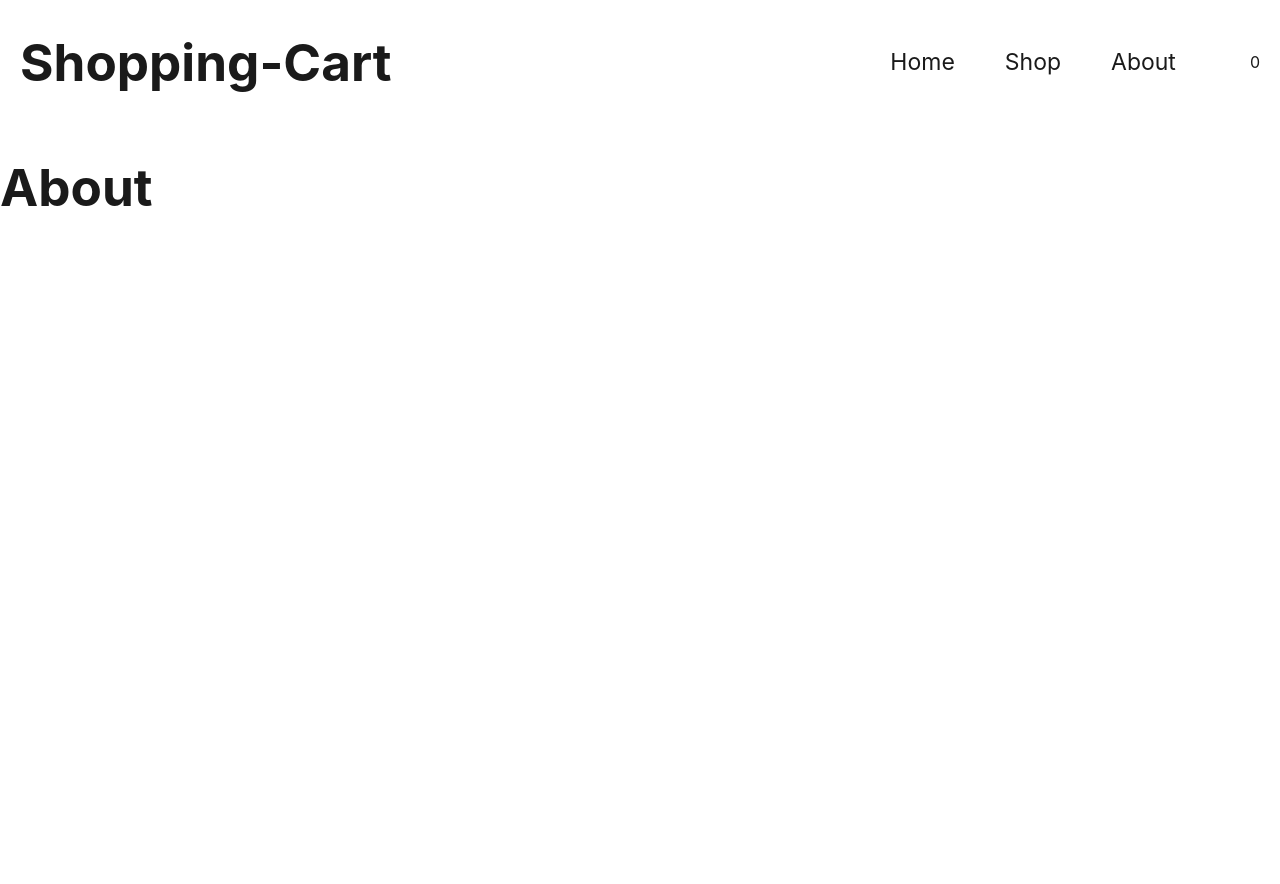
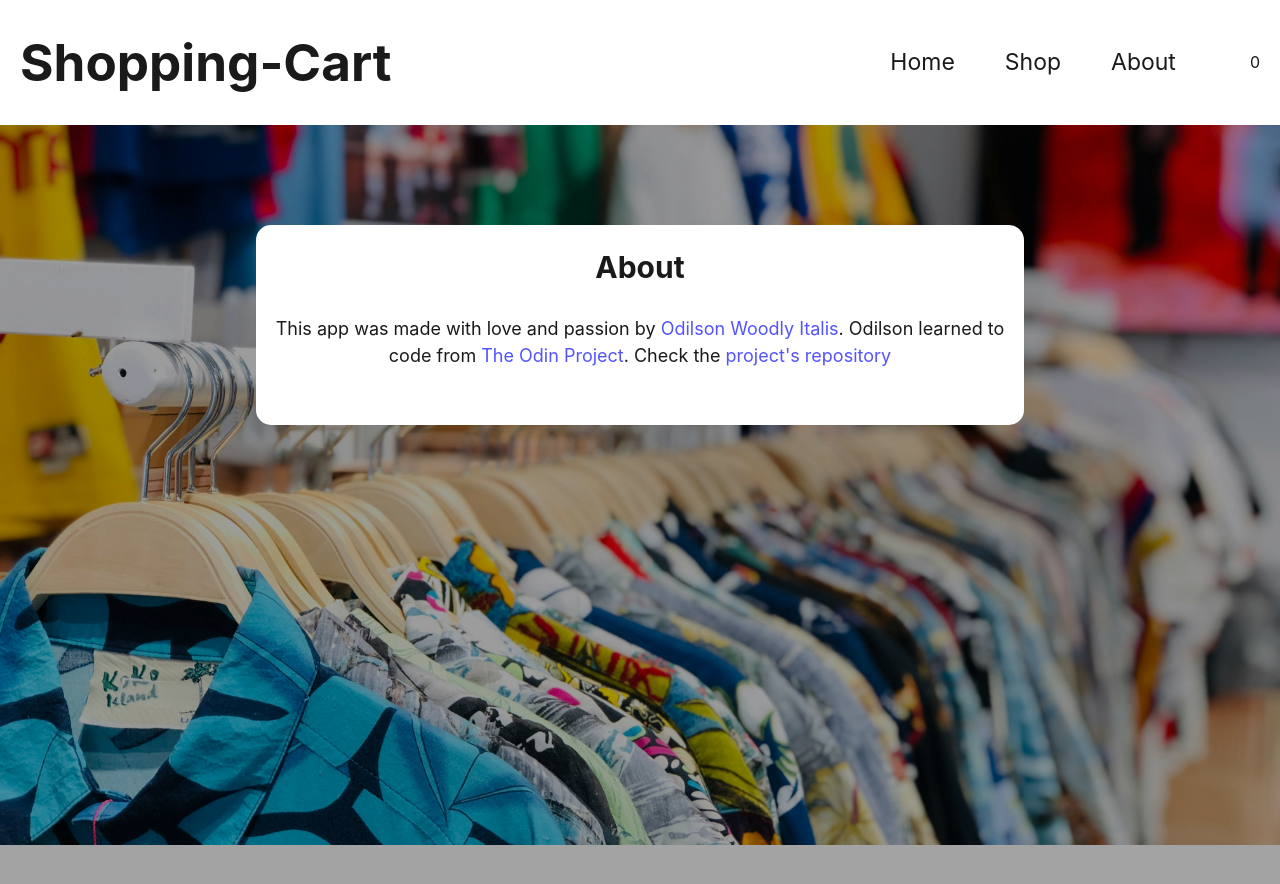
Before and after one commit to odilson-dev/shopping-cart, a React (Vite) app: page /about in a window 1280 px wide. Shown: the top 884 px of the page. Before the commit the page ends 800 px from the top, so only its background shows below. Built offline with nearby package versions, Linux system fonts and the light colour scheme; some icons are missing.

Commit message:
Complete the About component

```diff
--- a/src/components/About.jsx
+++ b/src/components/About.jsx
@@ -8,7 +8,32 @@ class About extends Component {
   render() {
     return (
       <>
-        <h1>About</h1>
+        <div className="home">
+          <div className="about-cover">
+            <div className="about-box">
+              <h2>About</h2>
+              <p>
+                This app was made with love and passion by{" "}
+                <a target="_blank" href="https://github.com/odilson-dev">
+                  {" "}
+                  Odilson Woodly Italis
+                </a>
+                . Odilson learned to code from{" "}
+                <a target="_blank" href="https://theodinproject.com">
+                  The Odin Project
+                </a>
+                . Check the{" "}
+                <a
+                  target="_blank"
+                  href="https://github.com/odilson-dev/shopping-cart"
+                >
+                  project's repository
+                </a>
+              </p>
+              <div className="about-link-box"></div>
+            </div>
+          </div>
+        </div>
       </>
     );
   }
--- a/src/index.css
+++ b/src/index.css
@@ -62,6 +62,7 @@ a.call-to-action-btn {
 a.call-to-action-btn:hover {
   background-color: rgba(129, 129, 129, 0.828);
 }
+.about-cover,
 .home-cover {
   background-color: rgba(0, 0, 0, 0.359);
   height: 100%;
@@ -86,7 +87,6 @@ a.call-to-action-btn:hover {
   display: grid;
   grid-template-columns: repeat(3, 1fr);
   gap: 50px 100px;
-
   padding: 70px;
 }
 .cart {
@@ -178,3 +178,26 @@ a.call-to-action-btn:hover {
   background-color: #f4f4f4;
   color: rgb(18, 18, 18);
 }
+/* ABOUT */
+.about-box {
+  background-color: white;
+  width: 60%;
+  margin: auto;
+  border-radius: 15px;
+  height: 180px;
+  padding-top: 20px;
+}
+.about-box h2 {
+  margin-top: 0;
+  font-size: 30px;
+}
+.about-box p {
+  font-size: large;
+}
+.about-cover {
+  padding-top: 100px;
+}
+.about-box a {
+  color: rgb(83, 83, 255);
+  text-decoration: none;
+}
```
